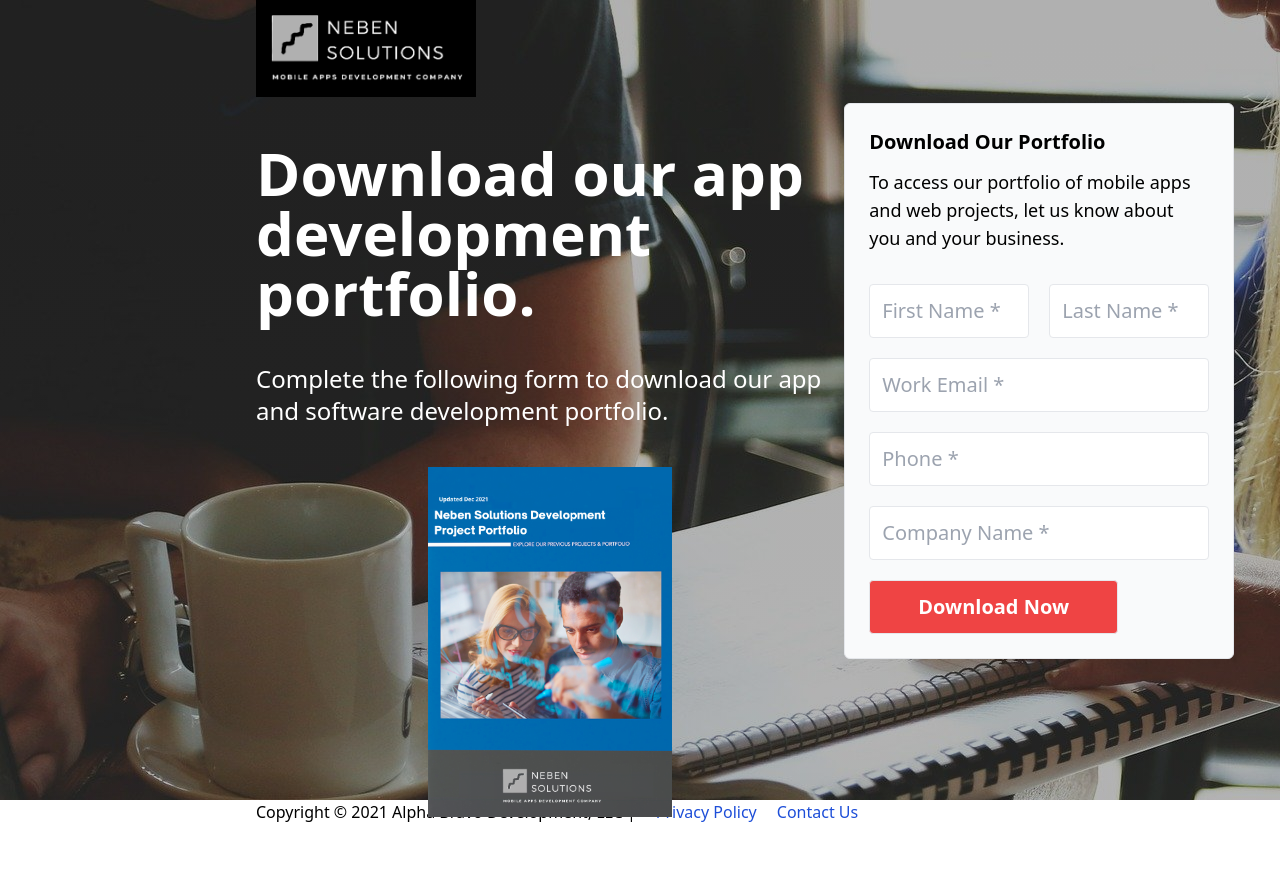
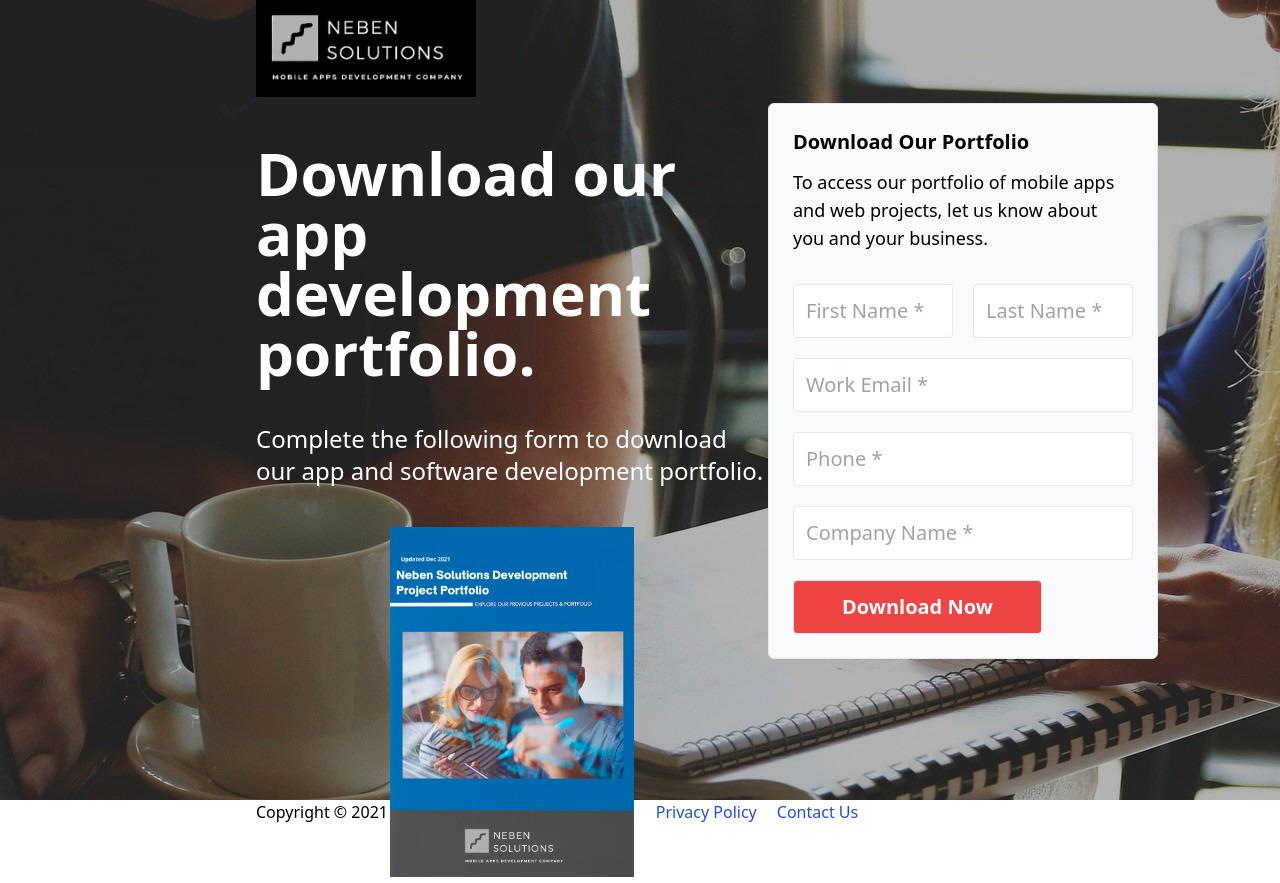
Before and after one commit to shoaibbadshah/get-a-quote, a Next.js app: page / in a window 1280 px wide. Before the commit the page ends 824 px from the top, so only its background shows below. Built offline with nearby package versions, Linux system fonts and the light colour scheme.

Commit message:
width of pic vw

```diff
--- a/pages/index.js
+++ b/pages/index.js
@@ -30,21 +30,21 @@
   return (
     <div>
       <div className={style.main__img}>
-        <div className="ml-64 w-1/2">
+        <div className="ml-64">
           <Image src={logo} width={220} objectFit="contain" height={97} />
         </div>
 
         <div className="flex">
           {/* left side */}
-          <div>
-            <h1 className="text-6xl ml-64 font-bold text-white mt-10 ">
+          <div className="ml-64 w-1/2">
+            <h1 className="text-6xl font-bold text-white mt-10 ">
               Download our app <br /> development portfolio.
             </h1>
-            <p className="text-white ml-64 mt-10 text-2xl">
+            <p className="text-white mt-10 text-2xl">
               Complete the following form to download our app and software
               development portfolio.
             </p>
-            <div className="text-center ml-64 mt-10">
+            <div className="text-center mt-10">
               <Image
                 className="text-center"
                 src={portfolio}
--- a/styles/Home.module.css
+++ b/styles/Home.module.css
@@ -5,7 +5,7 @@
       rgba(0, 0, 0, 0.3)
     ),
     url("/team.jpg");
-  width: 100vw;
+  width: 100%;
   height: 100vh;
   object-fit: contain;
   object-position: center;
```
